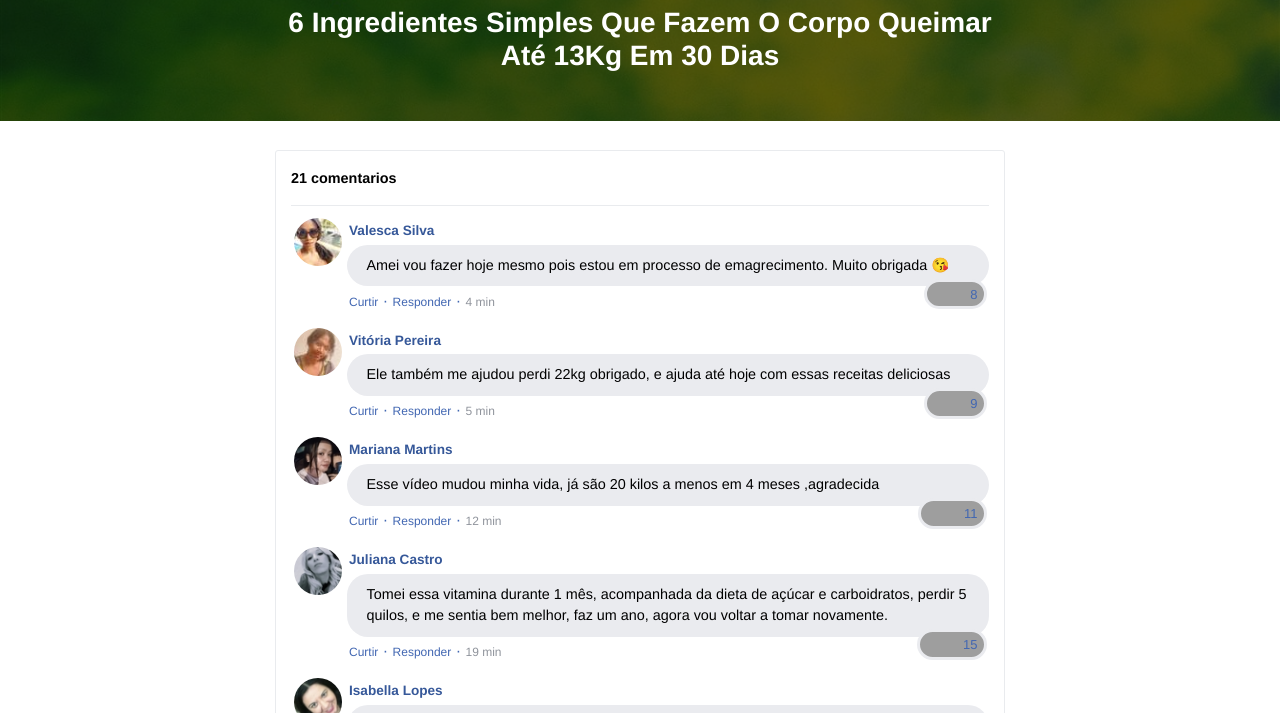
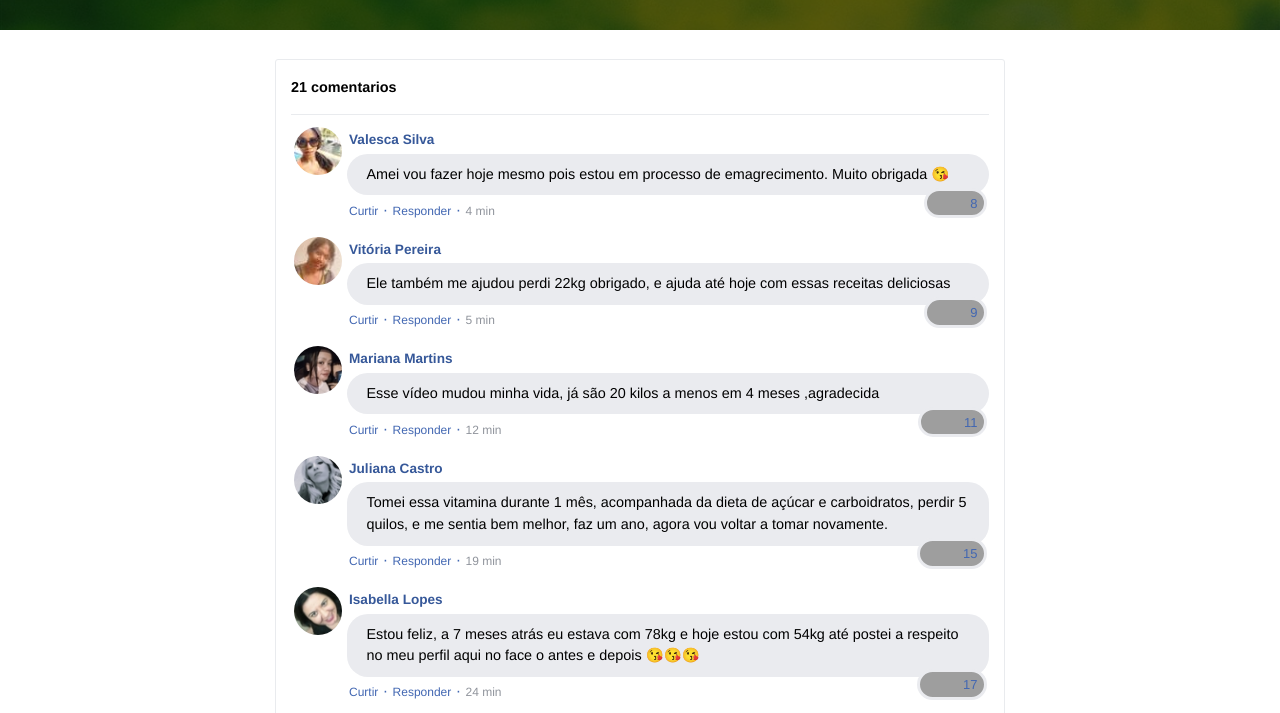
Before and after one commit to rafaelbrietzke/planozerobarriga.com, a plain HTML site: page index.html in a window 1280 px wide. Shown: the part 138-851 px from the top of the page. Drawn offline with nearby package versions, Linux system fonts and the light colour scheme; grey boxes are pictures that could not be loaded; a script that the page names is missing.

Commit message:
Update index.html

```diff
--- a/index.html
+++ b/index.html
@@ -101,7 +101,7 @@
             <img class="img-fluid" src="./assets/img/ultrasecreto.svg">
 
             <!-- Headline -->
-            <h3 class="my-4"><b>6 Ingredientes Simples Que Fazem O Corpo Queimar Até 13Kg Em 30 Dias</b></h3>
+            <h3 class="my-4"><b></b></h3>
 
             <!-- VSL -->
             <script type="text/javascript" id="scr_6256e890a95eb80009cf0e1a">var s=document.createElement("script");s.src="https://cdn.converteai.net/f8337cca-e731-4275-8555-59ce4474d16a/players/6256e890a95eb80009cf0e1a/player.js",s.async=!0,document.head.appendChild(s);</script>
```
